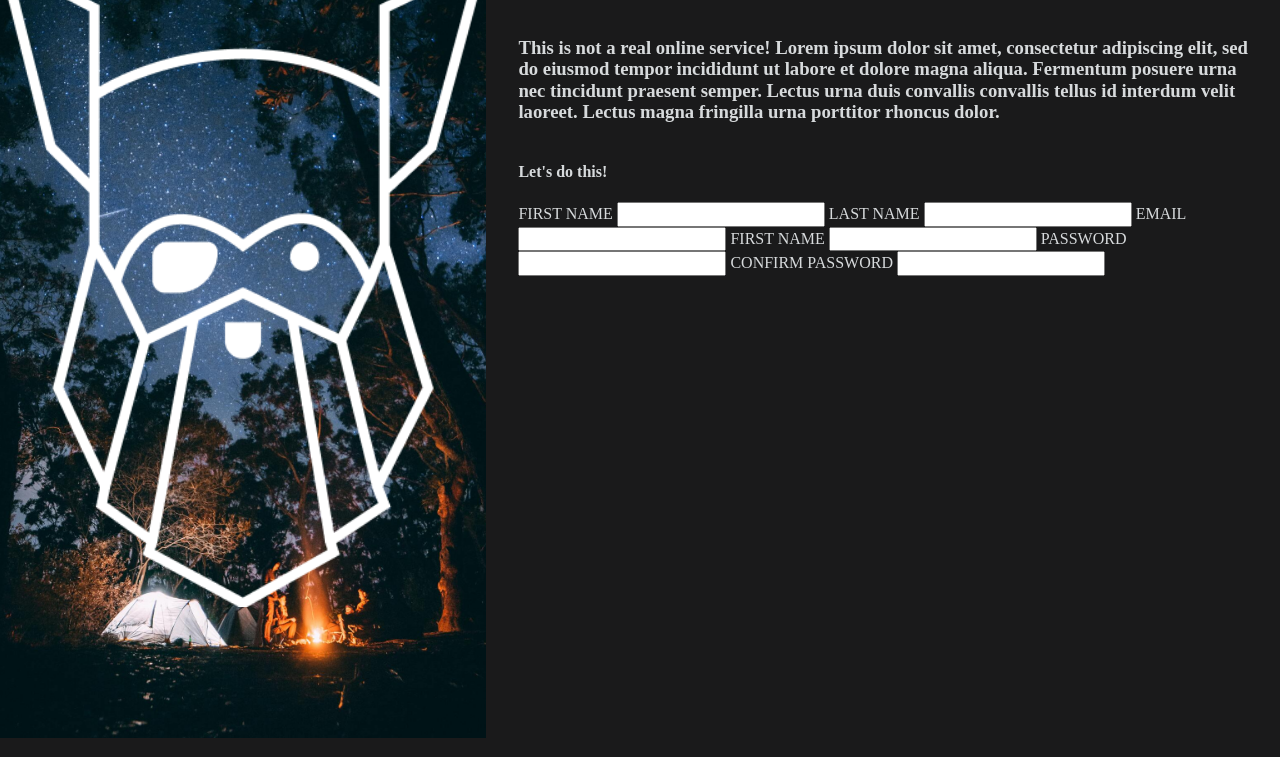
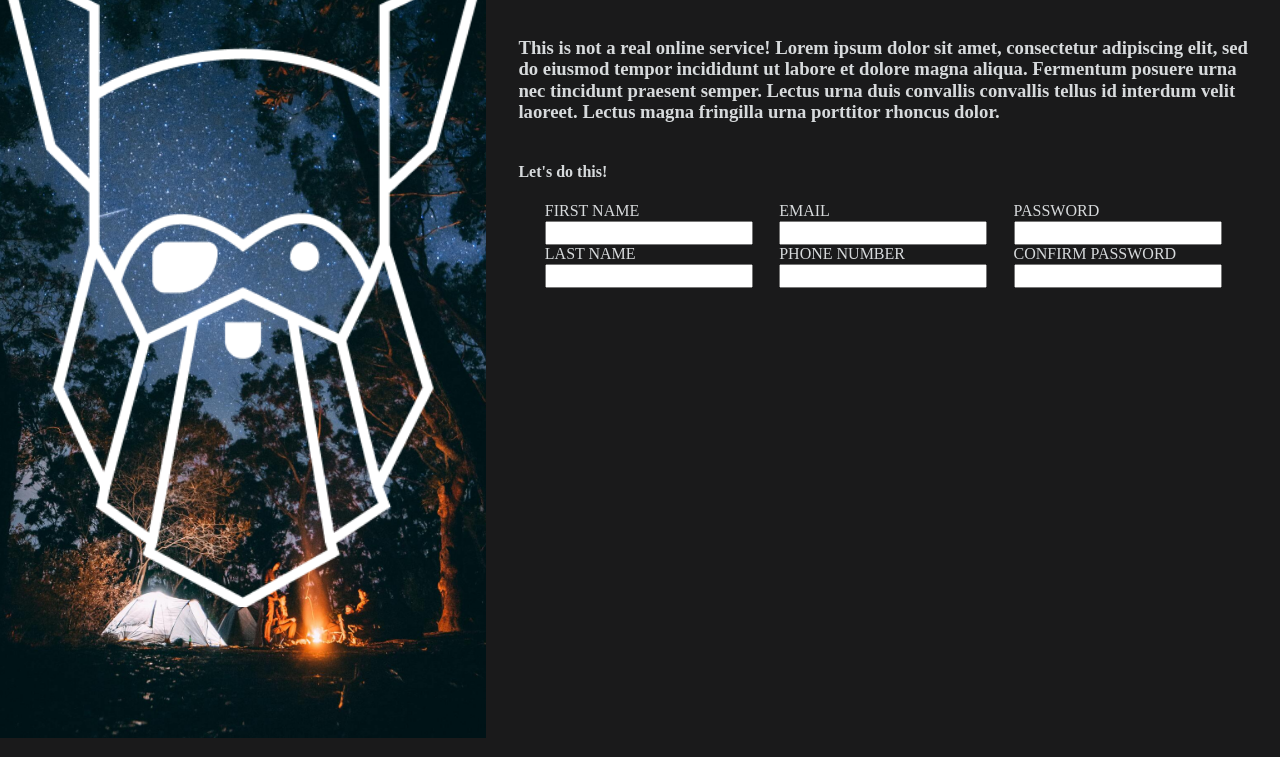
Before and after one commit to Jackie247/sign-up-form, a website: page index.html in a window 1280 px wide. Shown: the part 62-819 px from the top of the page. Drawn offline with nearby package versions, Linux system fonts and the light colour scheme.

Commit message:
update content input fields positioning

```diff
--- a/index.html
+++ b/index.html
@@ -25,20 +25,24 @@
                 <h4>Let's do this!</h4>
                 <form action="#" method="post">
                     <section>
+                        <div>
                             <label for="first-name">FIRST NAME</label>
                             <input type="name" id="first-name" name="first-name">
                             <label for="first-name">LAST NAME</label>
                             <input type="name" id="last-name" name="last-name">
-
+                        </div>
+                        <div>
                             <label for="first-name">EMAIL</label>
                             <input type="email" id="email" name="email">
-                        <label for="phone-num">FIRST NAME</label>
+                            <label for="phone-num">PHONE NUMBER</label>
                             <input type="number" id="phone-num" name="phone-num">
-
+                        </div>
+                        <div>
                             <label for="pswd">PASSWORD</label>
                             <input type="password" id="pswd" name="pswd">
                             <label for="pswd-conf">CONFIRM PASSWORD</label>
                             <input type="password" id="pswd-conf" name="pswd-conf">
+                        </div>
                     </section>
                 </form>
             </div>
--- a/styles/style.css
+++ b/styles/style.css
@@ -6,6 +6,9 @@ html,body{
     background-color: var(--background-color);
     color:var(--font-color);
     height:100%;
+}
+input,label{
+    display:block;
 }
 main{
     display:flex;
@@ -41,3 +44,9 @@ main{
     padding: 5rem 2rem;
     width:60vw;
 }
+
+.content-form>form>section{
+    display:flex;
+    flex-flow:row wrap;
+    justify-content: space-evenly;
+}
```
Lines whose indentation alone changed are shown as unchanged.
